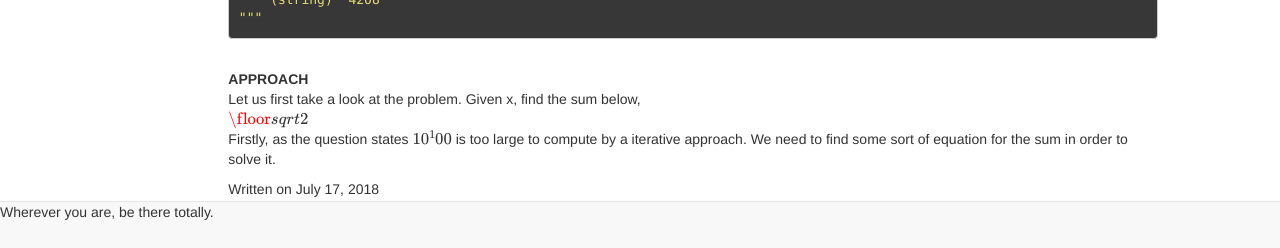
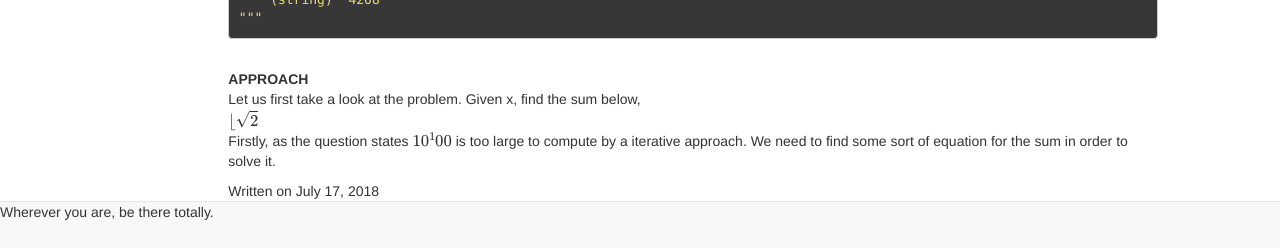
Before and after one commit to surajshetiya/surajshetiya.github.io, a Jekyll site: the page built from _posts/2018-07-17-Google-foobar.md, in a window 1280 px wide and 900 px high, scrolled down 18565 px. Shown: the part 649-897 px from the top of the window. Built offline with Jekyll 4.4.1, drawn with Linux system fonts in a browser that asks for light colours; formulas are drawn with MathJax 3.

Commit message:
Adding foobar

```diff
--- a/_posts/2018-07-17-Google-foobar.md
+++ b/_posts/2018-07-17-Google-foobar.md
@@ -864,7 +864,7 @@ Output:
 <br/>
 Let us first take a look at the problem. Given x, find the sum below,
 <br/>
-$$\floor{sqrt{2}}$$
+$$\lfloor{\sqrt{2}}$$
 <br/>
 Firstly, as the question states $$10^100$$ is too large to compute by a iterative approach. We need to find some sort of equation for the sum in order to solve it.
 <br/>
```
